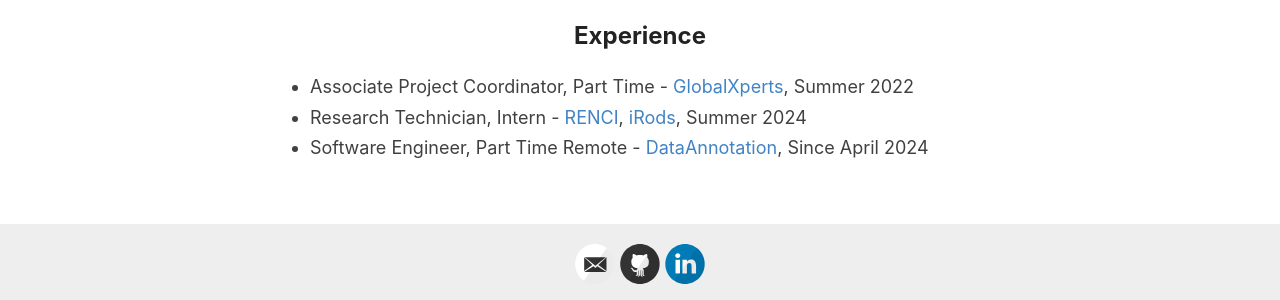
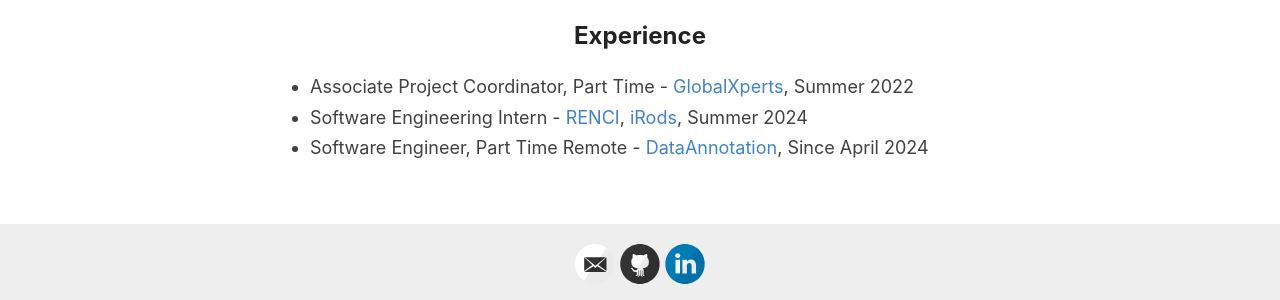
Before and after one commit to Ramen-Noodle/ramen-noodle.github.io, a Jekyll site: the page built from _pages/en/home.md, in a window 1280 px wide. Shown: the part 646-946 px from the top of the page. Built offline with Jekyll 4.4.1, drawn with Linux system fonts in a browser that asks for light colours.

Commit message:
Updated RENCI job title

```diff
--- a/_pages/en/home.md
+++ b/_pages/en/home.md
@@ -17,5 +17,5 @@ Thanks for checking out my website! Here you can see some of the experience I've
 ## Experience
 
 - Associate Project Coordinator, Part Time - [GlobalXperts](https://www.globalxperts.net/){:target="_blank"}, Summer 2022
-- Research Technician, Intern - [RENCI](https://renci.org/), [iRods](https://irods.org/){:target="_blank"}, Summer 2024
+- Software Engineering Intern - [RENCI](https://renci.org/), [iRods](https://irods.org/){:target="_blank"}, Summer 2024
 - Software Engineer, Part Time Remote - [DataAnnotation](https://www.dataannotation.tech/generalist?worker_source=G&utm_source=google&utm_medium=display&utm_campaign=20429741244&utm_adgroup=153008825238&utm_content=668966805731&gad_source=1&gad_campaignid=20429741244&gbraid=0AAAAAqBNCsVbePfEDToIBaWNpFk53EFUy&gclid=CjwKCAjw_pDBBhBMEiwAmY02NiUKxnLZZ3d0EHTSImrwqryV8_2rdSkCBj7vmBZbfuG1QfrxKsx83hoCrooQAvD_BwE){:target="_blank"}, Since April 2024
```
Also changed, not shown: _pages/ja/home.md (+1 -1 lines).
